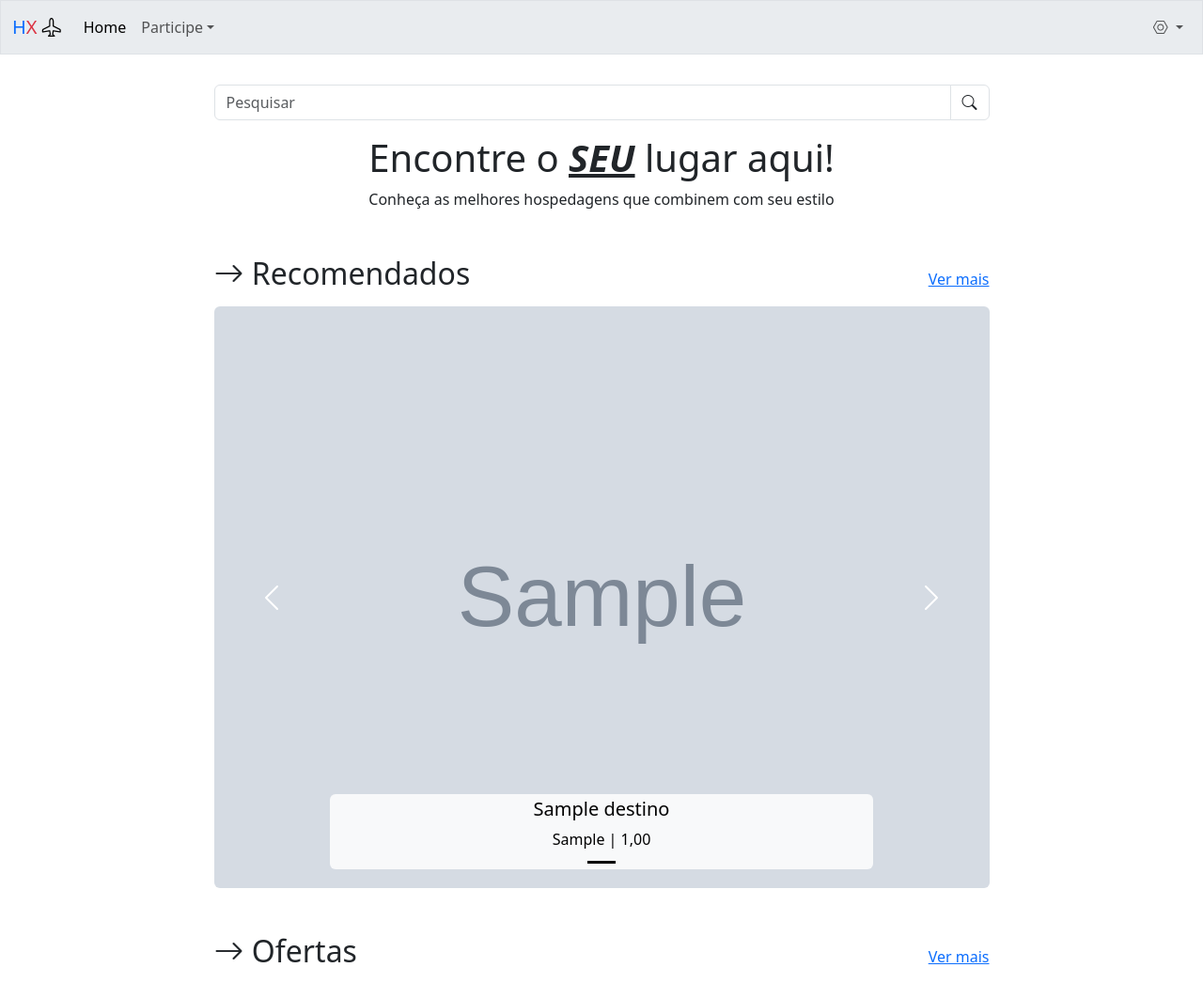
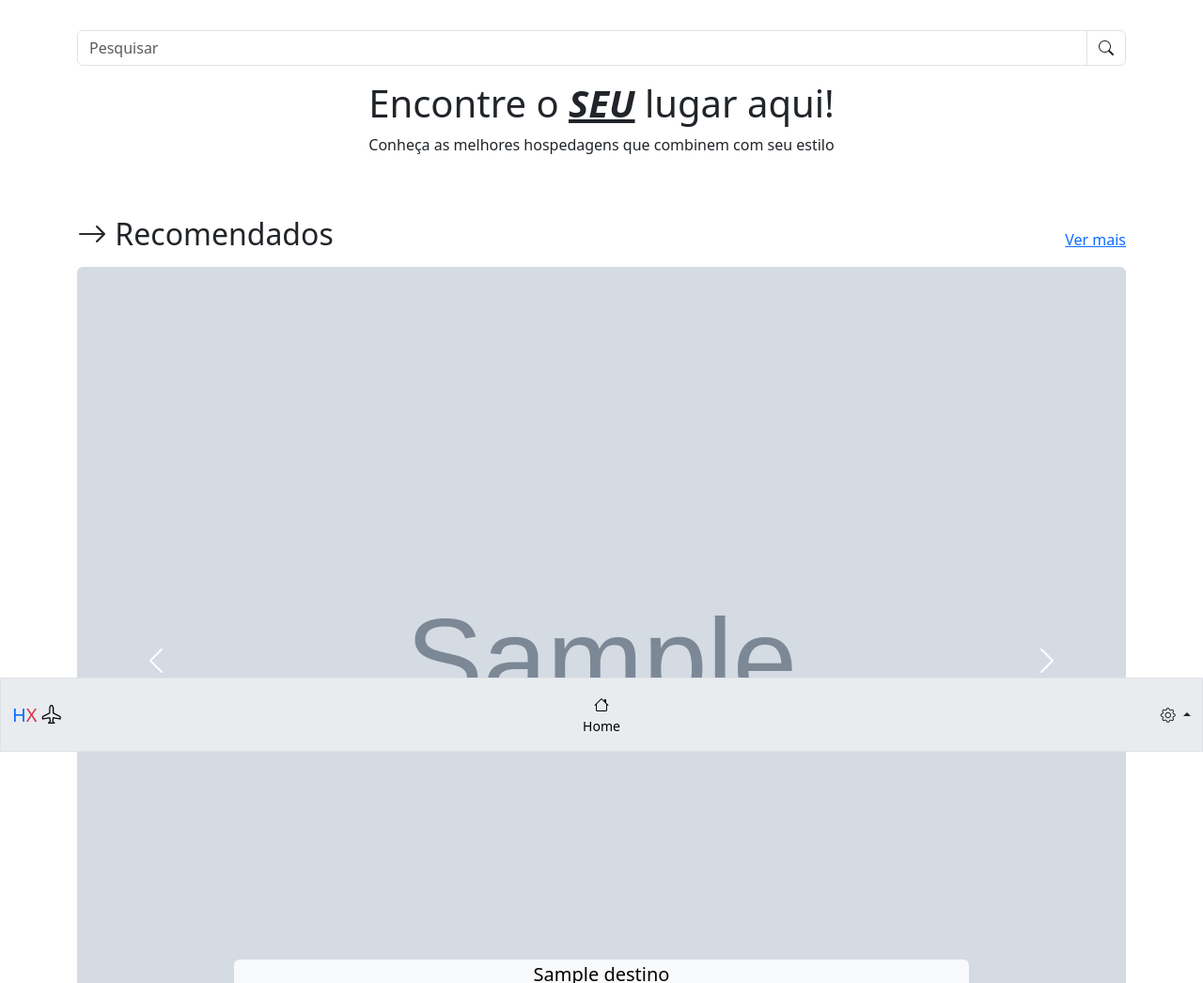
Before and after one commit to lbc354/hospedax, a Django app: page /hospedax/ in a window 1280 px wide. Shown: the top 1046 px of the page at 94% size. Run offline with Django 5.2, Linux system fonts and the light colour scheme; tables that the repository leaves empty hold one stand-in row (values such as "Sample post"); grey boxes marked "Sample" are stand-in pictures.

Commit message:
header e nav

```diff
--- a/destino/templates/destino/details.html
+++ b/destino/templates/destino/details.html
@@ -4,7 +4,7 @@
     {% if show_actions %}
       <a href="{% url 'destino_update' destino.id %}" class="text-end">Editar</a>
     {% endif %}
-    <h2>{{ destino.titulo }}</h2>
+    <h1>{{ destino.titulo }}</h1>
     <img src="/hospedax/media/{{ destino.imagem }}" alt="{{ destino.titulo }}" />
     <div class="d-flex justify-content-between flex-wrap">
       <p>{{ destino.preco }} | {{ destino.localizacao }}</p>
--- a/hospedax/urls.py
+++ b/hospedax/urls.py
@@ -8,7 +8,7 @@ from destino.models import Destino
 
 def home(request):
     search_action = reverse("destino_list")
-    destinos = Destino.objects.all().order_by("-created_at")[:3]
+    destinos = Destino.objects.all().order_by("-created_at")[:5]
     return render(
         request, "home.html", {"destinos": destinos, "search_action": search_action}
     )
--- a/static/global/css/base.css
+++ b/static/global/css/base.css
@@ -1,5 +1,9 @@
 .linkNavbar:hover {
     background-color: silver;
+    padding-left: 1rem;
+    padding-right: 1rem;
+    margin-left: -1rem;
+    margin-right: -1rem;
     transition: .5s;
 }
 
@@ -29,12 +33,12 @@
 
 /* Indicadores (os “tracinhos”) */
 .carousel-indicators [data-bs-target] {
-    background-color: black;
+    background-color: silver;
     opacity: 0.5;
 }
 
 .carousel-indicators .active {
-    background-color: black;
+    background-color: silver;
     opacity: 1;
 }
 
@@ -43,3 +47,11 @@
 .carousel-caption p {
     color: black;
 }
+
+.carousel-item {
+    transition: transform .3s ease-in-out;
+}
+
+.carousel-fade .carousel-item {
+    transition: opacity .3s ease-in-out;
+}
--- a/templates/base.html
+++ b/templates/base.html
@@ -4,7 +4,7 @@
   <head>
     <meta charset="UTF-8" />
     <meta name="viewport" content="width=device-width, initial-scale=1.0" />
-    <title>Hospeda X</title>
+    <title>HospedaX</title>
     <link rel="shortcut icon" href="/hospedax/media/favicon/logo-arcx-x.png" type="image/x-icon" />
     <link href="https://cdn.jsdelivr.net/npm/bootstrap@5.3.8/dist/css/bootstrap.min.css" rel="stylesheet" integrity="sha384-sRIl4kxILFvY47J16cr9ZwB07vP4J8+LH7qKQnuqkuIAvNWLzeN8tE5YBujZqJLB" crossorigin="anonymous" />
     <link rel="stylesheet" href="https://cdn.jsdelivr.net/npm/bootstrap-icons@1.13.1/font/bootstrap-icons.min.css" />
@@ -12,15 +12,15 @@
   </head>
 
   <body>
-    {% include 'partials/header-nav.html' %}
+    {% include 'partials/nav.html' %}
 
-    <main class="container p-3" style="min-height: 75vh;">
+    <main class="container py-3" style="min-height: 75vh;">
       <div class="row justify-content-center">
-        <div class="col-12 col-lg-9">
+        {% comment %} <div class="col-12 col-lg-9"> {% endcomment %}
           {% block content %}
 
           {% endblock %}
-        </div>
+        {% comment %} </div> {% endcomment %}
       </div>
     </main>
 
--- a/templates/home.html
+++ b/templates/home.html
@@ -9,15 +9,16 @@
     <p class="text-center">Conheça as melhores hospedagens que combinem com seu estilo</p>
   </div>
 
-  <div class="mt-5">
+  <div class="my-5">
     <div class="d-flex justify-content-between align-items-baseline">
       <h2 class="mb-3"><i class="bi bi-arrow-right"></i> Recomendados</h2>
       <a href="{% url 'destino_list' %}">Ver mais</a>
     </div>
-    <div id="carouselExampleCaptions" class="carousel slide">
+    {% comment %}data-bs-interval="5000" => 5 segundos{% endcomment %}
+    <div id="carouselExampleCaptions" class="carousel slide carousel-fade" data-bs-ride="carousel" data-bs-interval="5000">
       <div class="carousel-indicators">
         {% for d in destinos %}
-          <button type="button" data-bs-target="#carouselExampleCaptions" data-bs-slide-to="{{ forloop.counter0 }}" class="{% if forloop.first %}active{% endif %}" aria-label="Slide {{ forloop.counter }}" {% if forloop.first %}aria-current="true"{% endif %}></button>
+          <button type="button" data-bs-target="#carouselExampleCaptions" data-bs-slide-to="{{ forloop.counter0 }}" class="{% if forloop.first %}active{% endif %}" aria-label="Slide {{ forloop.counter }}" aria-current="{% if forloop.first %}true{% endif %}"></button>
         {% endfor %}
       </div>
       <div class="carousel-inner">
@@ -36,7 +37,9 @@
     </div>
   </div>
 
-  <div class="mt-5">
+  <hr />
+
+  <div class="my-5">
     <div class="d-flex justify-content-between align-items-baseline">
       <h2 class="mb-3"><i class="bi bi-arrow-right"></i> Ofertas</h2>
       <a href="{% url 'destino_list' %}">Ver mais</a>
@@ -44,28 +47,54 @@
     <div class="row">
       {% for d in destinos %}
         <div class="col-12 col-lg-3">
+          <a href="{% url 'destino_retrieve' d.id %}" class="text-decoration-none">
             <div class="card mb-3">
               <img src="/hospedax/media/{{ d.imagem }}" class="card-img-top" alt="{{ d.titulo }}" />
               <div class="card-body">
                 <h5 class="card-title text-truncate">{{ d.titulo }}</h5>
                 <p class="card-text text-truncate">{{ d.localizacao }} | {{ d.preco }}</p>
-              <a href="{% url "destino_retrieve" d.id %}" class="btn btn-primary">Ver detalhes</a>
               </div>
             </div>
+          </a>
         </div>
         {% if forloop.last %}
           <div class="col-12 col-lg-3">
+            <a href="{% url 'destino_list' %}" class="text-decoration-none">
               <div class="card">
                 <img src="/hospedax/media/destinos/imagens/plus.jpg" class="card-img-top" alt="ver-mais" />
                 <div class="card-body">
                   <h5 class="card-title text-truncate">Veja todos</h5>
                   <p class="card-text text-truncate">Busque seu próximo destino</p>
-              <a href="{% url "destino_list" %}" class="btn btn-primary">Ver mais</a>
                 </div>
               </div>
+            </a>
           </div>
         {% endif %}
       {% endfor %}
     </div>
   </div>
+
+  <hr />
+
+  <div class="row my-5">
+    <div class="col-md-6 m-auto">
+      <h2 class="">First featurette heading. <span class="text-muted">It'll blow your mind.</span></h2>
+      <p class="lead">Donec ullamcorper nulla non metus auctor fringilla. Vestibulum id ligula porta felis euismod semper. Praesent commodo cursus magna, vel scelerisque nisl consectetur. Fusce dapibus, tellus ac cursus commodo.</p>
+    </div>
+    <div class="col-md-6">
+      <img class="img-fluid" src="media\destinos\imagens\2026\04\28\bonaire-caribe-capa.jpg" alt="bonaire-caribe-capa.jpg" />
+    </div>
+  </div>
+
+  <hr />
+
+  <div class="row my-5">
+    <div class="col-md-6">
+      <img class="img-fluid" src="media\destinos\imagens\2026\04\28\Capa-1-scaled.jpg" alt="Capa-1-scaled.jpg" />
+    </div>
+    <div class="col-md-6 m-auto">
+      <h2 class="">And lastly, this one. <span class="text-muted">Checkmate.</span></h2>
+      <p class="lead">Donec ullamcorper nulla non metus auctor fringilla. Vestibulum id ligula porta felis euismod semper. Praesent commodo cursus magna, vel scelerisque nisl consectetur. Fusce dapibus, tellus ac cursus commodo.</p>
+    </div>
+  </div>
 {% endblock %}
--- a/templates/partials/footer.html
+++ b/templates/partials/footer.html
@@ -1 +1,12 @@
-<footer class="bg-body-secondary text-center font-monospace border mt-5 py-5">Copyright&copy;2026</footer>
+<footer class="bg-body-secondary font-monospace border pb-5 pt-3" style="margin-bottom: 4rem;">
+  <div class="text-end">
+    <a href="#" class="text-secondary-emphasis" style="position: relative; bottom: 3rem; right: 1rem;">Ir ao topo <i class="bi bi-arrow-up-circle"></i></a>
+  </div>
+  <div class="container d-flex justify-content-around align-items-center text-body-secondary">
+    <div class="col-5 text-center">
+      <small class="text-primary">Hospeda</small><small class="text-danger">X</small> <i class="bi bi-airplane"></i>
+    </div>
+    <div class="vr"></div>
+    <small class="col-5 text-center">Copyright&copy;2026</small>
+  </div>
+</footer>
--- a/templates/partials/header-nav.html
+++ /dev/null
@@ -1,78 +0,0 @@
-<nav class="navbar navbar-expand-lg bg-body-secondary border">
-  <div class="container-fluid">
-    <a class="navbar-brand" href="{% url 'home' %}"><span class="text-primary">H</span><span class="text-danger">X</span> <i class="bi bi-airplane"></i></a>
-    <button class="navbar-toggler" type="button" data-bs-toggle="collapse" data-bs-target="#navbarSupportedContent" aria-controls="navbarSupportedContent" aria-expanded="false" aria-label="Toggle navigation"><span class="navbar-toggler-icon"></span></button>
-    <div class="collapse navbar-collapse" id="navbarSupportedContent">
-      <ul class="navbar-nav me-auto mb-2 mb-lg-0">
-        <li class="nav-item">
-          <a class="nav-link active rounded linkNavbar" aria-current="page" href="{% url 'home' %}">Home</a>
-        </li>
-        {% if user.is_authenticated %}
-          <li class="nav-item dropdown">
-            <a class="nav-link dropdown-toggle rounded linkNavbar" href="#" role="button" data-bs-toggle="dropdown" aria-expanded="false">Anúncios</a>
-            <ul class="dropdown-menu">
-              <li>
-                <a class="dropdown-item linkNavbar" href="{% url 'destino_list_meus_anuncios' %}">Seus Anúncios</a>
-              </li>
-              <li>
-                <a class="dropdown-item linkNavbar" href="{% url 'destino_create' %}">Anunciar Novo</a>
-              </li>
-            </ul>
-          </li>
-          {% if user.is_staff %}
-            <li class="nav-item dropdown">
-              <a class="nav-link dropdown-toggle rounded linkNavbar" href="#" role="button" data-bs-toggle="dropdown" aria-expanded="false">Gerenciamento</a>
-              <ul class="dropdown-menu">
-                <li>
-                  <a class="dropdown-item linkNavbar" href="{% url 'usuario_list' %}">Usuários</a>
-                </li>
-              </ul>
-            </li>
-          {% endif %}
-        {% else %}
-          <li class="nav-item dropdown">
-            <a class="nav-link dropdown-toggle rounded linkNavbar" href="#" role="button" data-bs-toggle="dropdown" aria-expanded="false">Participe</a>
-            <ul class="dropdown-menu">
-              <li>
-                <a class="dropdown-item linkNavbar" href="{% url 'login' %}">Entrar</a>
-              </li>
-              <li>
-                <a class="dropdown-item linkNavbar" href="{% url 'usuario_create' %}">Cadastrar</a>
-              </li>
-            </ul>
-          </li>
-        {% endif %}
-      </ul>
-      <ul class="navbar-nav mb-2 mb-lg-0">
-        <li class="nav-item dropdown">
-          <a class="nav-link dropdown-toggle rounded linkNavbar" href="#" role="button" data-bs-toggle="dropdown" aria-expanded="false">
-            {% if user.is_authenticated %}
-              {{ user }}
-            {% else %}
-              <i class="bi bi-nut"></i>
-            {% endif %}
-          </a>
-          <ul class="dropdown-menu dropdown-menu-end">
-            <li>
-              <a class="dropdown-item linkNavbar" href="#" onclick="toggleTheme(event)"><i id="theme-icon" class="bi"></i> Alterar Tema</a>
-            </li>
-            {% if user.is_authenticated %}
-              <li>
-                <a class="dropdown-item linkNavbar" href="{% url 'usuario_retrieve' %}"><i class="bi bi-person"></i> Perfil</a>
-              </li>
-              <li>
-                <hr class="dropdown-divider" />
-              </li>
-              <li>
-                <form action="{% url 'logout' %}" method="POST" style="display: inline;">
-                  {% csrf_token %}
-                  <button type="submit" class="dropdown-item text-danger linkNavbar"><i class="bi bi-box-arrow-in-left"></i> Sair</button>
-                </form>
-              </li>
-            {% endif %}
-          </ul>
-        </li>
-      </ul>
-    </div>
-  </div>
-</nav>
--- /dev/null
+++ b/templates/partials/nav.html
@@ -0,0 +1,57 @@
+<nav class="navbar bg-body-secondary border" style="position: fixed; bottom: 0; left: 0; right: 0; z-index: 2;">
+  <div class="container-fluid d-flex align-items-center">
+    <span class="navbar-brand justify-content-end col-2"><span class="text-primary">H</span><span class="text-danger">X</span> <i class="bi bi-airplane"></i></span>
+    <ul class="navbar-nav d-none d-md-flex flex-row justify-content-center mb-0 justify-content-end col-8" style="margin-left: -1rem;">
+      <li class="nav-item mx-3">
+        <a class="nav-link active rounded linkNavbar d-flex flex-column align-items-center justify-content-center" aria-current="page" href="{% url 'home' %}"><i class="bi bi-house"></i><small>Home</small></a>
+      </li>
+      {% if user.is_authenticated %}
+        <li class="nav-item mx-3">
+          <a class="nav-link active rounded linkNavbar d-flex flex-column align-items-center justify-content-center" aria-current="page" href="{% url 'destino_list_meus_anuncios' %}"><i class="bi bi-signpost"></i><small>Meus Anúncios</small></a>
+        </li>
+        {% if user.is_staff %}
+          <li class="nav-item mx-3">
+            <a class="nav-link active rounded linkNavbar d-flex flex-column align-items-center justify-content-center" aria-current="page" href="{% url 'usuario_list' %}"><i class="bi bi-signpost"></i><small>Gerenciamento</small></a>
+          </li>
+        {% endif %}
+      {% endif %}
+    </ul>
+    <div class="dropup d-none d-md-flex justify-content-end col-2">
+      <a href="#" class="nav-link dropdown-toggle rounded linkNavbar" data-bs-toggle="dropdown" aria-expanded="false">
+        {% if user.is_authenticated %}
+          {{ user }}
+        {% else %}
+          <i class="bi bi-gear"></i>
+        {% endif %}
+      </a>
+      <ul class="dropdown-menu dropdown-menu-end">
+        <li>
+          <a class="dropdown-item linkNavbar" href="#" onclick="toggleTheme(event)"><i id="theme-icon" class="bi"></i> Alterar Tema</a>
+        </li>
+        {% if user.is_authenticated %}
+          <li>
+            <a class="dropdown-item linkNavbar" href="{% url 'usuario_retrieve' %}"><i class="bi bi-person"></i> Perfil</a>
+          </li>
+          <li>
+            <hr class="dropdown-divider" />
+          </li>
+          <li>
+            <form action="{% url 'logout' %}" method="POST" style="display: inline;">
+              {% csrf_token %}
+              <button type="submit" class="dropdown-item text-danger linkNavbar"><i class="bi bi-box-arrow-in-left"></i> Sair</button>
+            </form>
+          </li>
+        {% else %}
+          <li>
+            <a class="dropdown-item linkNavbar" href="{% url 'login' %}"><i class="bi bi-person"></i> Entrar</a>
+          </li>
+          <li>
+            <a class="dropdown-item linkNavbar" href="{% url 'usuario_create' %}"><i class="bi bi-person"></i> Cadastrar</a>
+          </li>
+        {% endif %}
+      </ul>
+    </div>
+    <button class="navbar-toggler d-md-none ms-auto" type="button" data-bs-toggle="offcanvas" data-bs-target="#offcanvasExample" aria-controls="offcanvasExample" aria-expanded="false" aria-label="Toggle navigation"><span class="navbar-toggler-icon"></span></button>
+  </div>
+</nav>
+{% include 'partials/offcanvas.html' %}
--- /dev/null
+++ b/templates/partials/offcanvas.html
@@ -0,0 +1,59 @@
+<div class="offcanvas offcanvas-start" tabindex="-1" id="offcanvasExample" aria-labelledby="offcanvasExampleLabel">
+  <div class="offcanvas-header">
+    <h5 class="offcanvas-title" id="offcanvasExampleLabel"><span class="text-primary">H</span><span class="text-danger">X</span> <i class="bi bi-airplane"></i></h5>
+    <button type="button" class="btn-close" data-bs-dismiss="offcanvas" aria-label="Close"></button>
+  </div>
+  <div class="offcanvas-body">
+    {% comment %} <div>Some text as placeholder. In real life you can have the elements you have chosen. Like, text, images, lists, etc.</div> {% endcomment %}
+    {% comment %} <div class="dropdown mt-3">
+      <button class="btn btn-secondary dropdown-toggle" type="button" data-bs-toggle="dropdown">Dropdown button</button>
+      <ul class="dropdown-menu">
+        <li>
+          <a class="dropdown-item" href="#">Action</a>
+        </li>
+        <li>
+          <a class="dropdown-item" href="#">Another action</a>
+        </li>
+        <li>
+          <a class="dropdown-item" href="#">Something else here</a>
+        </li>
+      </ul>
+    </div> {% endcomment %}
+    {% comment %} <div class="mt-3">
+      <ul class="nav flex-column mb-auto">
+        <li class="nav-item">
+          <a href="#" class="nav-link">Home</a>
+        </li>
+        <li>
+          <a href="#" class="nav-link">Dashboard</a>
+        </li>
+        <li>
+          <a href="#" class="nav-link">Orders</a>
+        </li>
+        <li>
+          <a href="#" class="nav-link">Products</a>
+        </li>
+        <li>
+          <a href="#" class="nav-link">Customers</a>
+        </li>
+      </ul>
+    </div> {% endcomment %}
+    <div class="">
+      <ul class="nav flex-column mb-auto">
+      <li class="nav-item">
+        <a class="nav-link" aria-current="page" href="{% url 'home' %}"><i class="bi bi-house"></i><small> Home</small></a>
+      </li>
+      {% if user.is_authenticated %}
+        <li class="nav-item">
+          <a class="nav-link" aria-current="page" href="{% url 'destino_list_meus_anuncios' %}"><i class="bi bi-signpost"></i><small> Meus Anúncios</small></a>
+        </li>
+        {% if user.is_staff %}
+          <li class="nav-item">
+            <a class="nav-link" aria-current="page" href="{% url 'usuario_list' %}"><i class="bi bi-signpost"></i><small> Gerenciamento</small></a>
+          </li>
+        {% endif %}
+      {% endif %}
+    </ul>
+    </div>
+  </div>
+</div>
```
Also changed, not shown: destino/templates/destino/create.html (+3 -7 lines), destino/templates/destino/list.html (+6 -4 lines), destino/templates/destino/update.html (+8 -9 lines), templates/partials/header.html (added, +80 -0 lines). Lines whose indentation alone changed are shown as unchanged.
